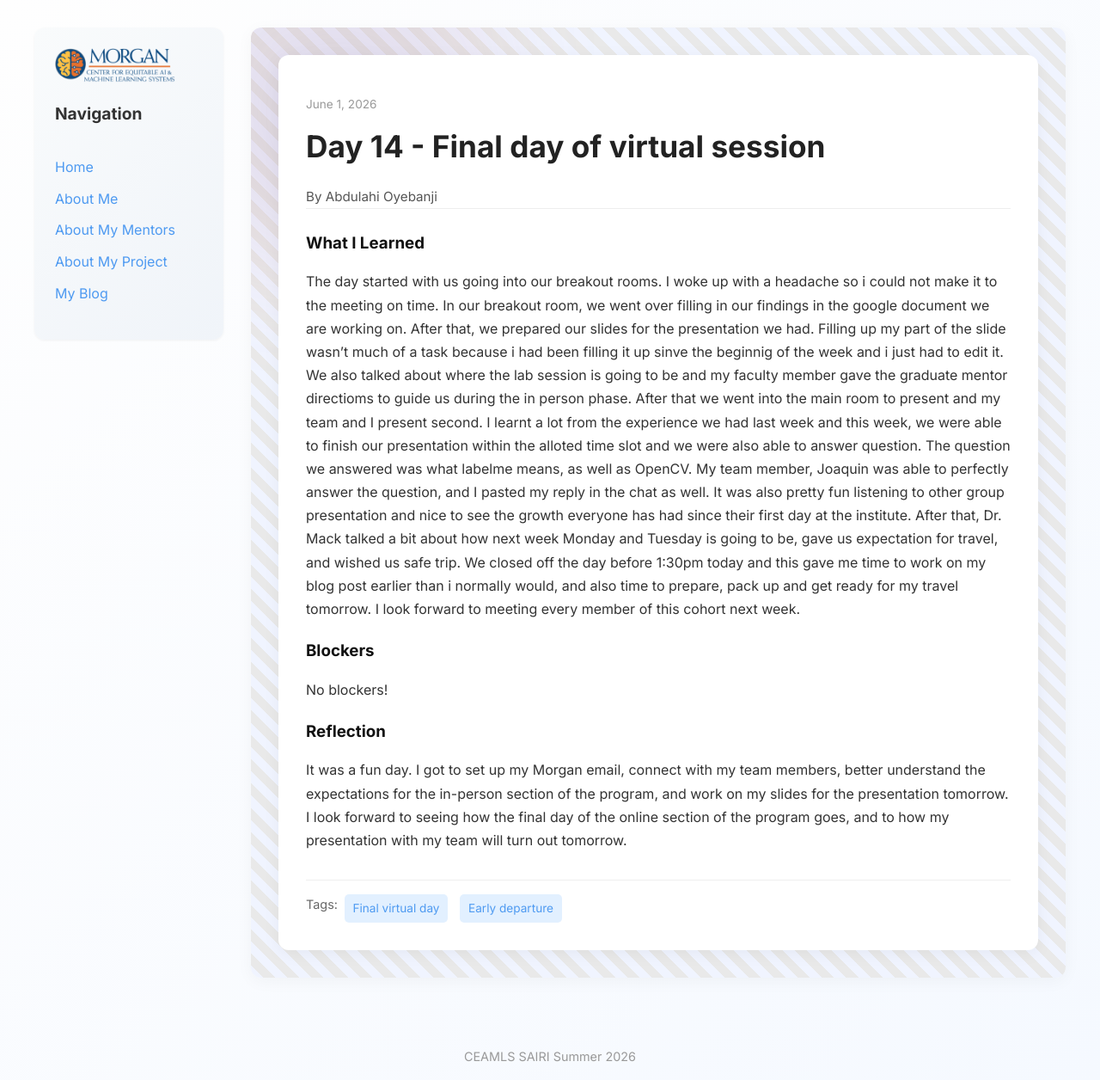
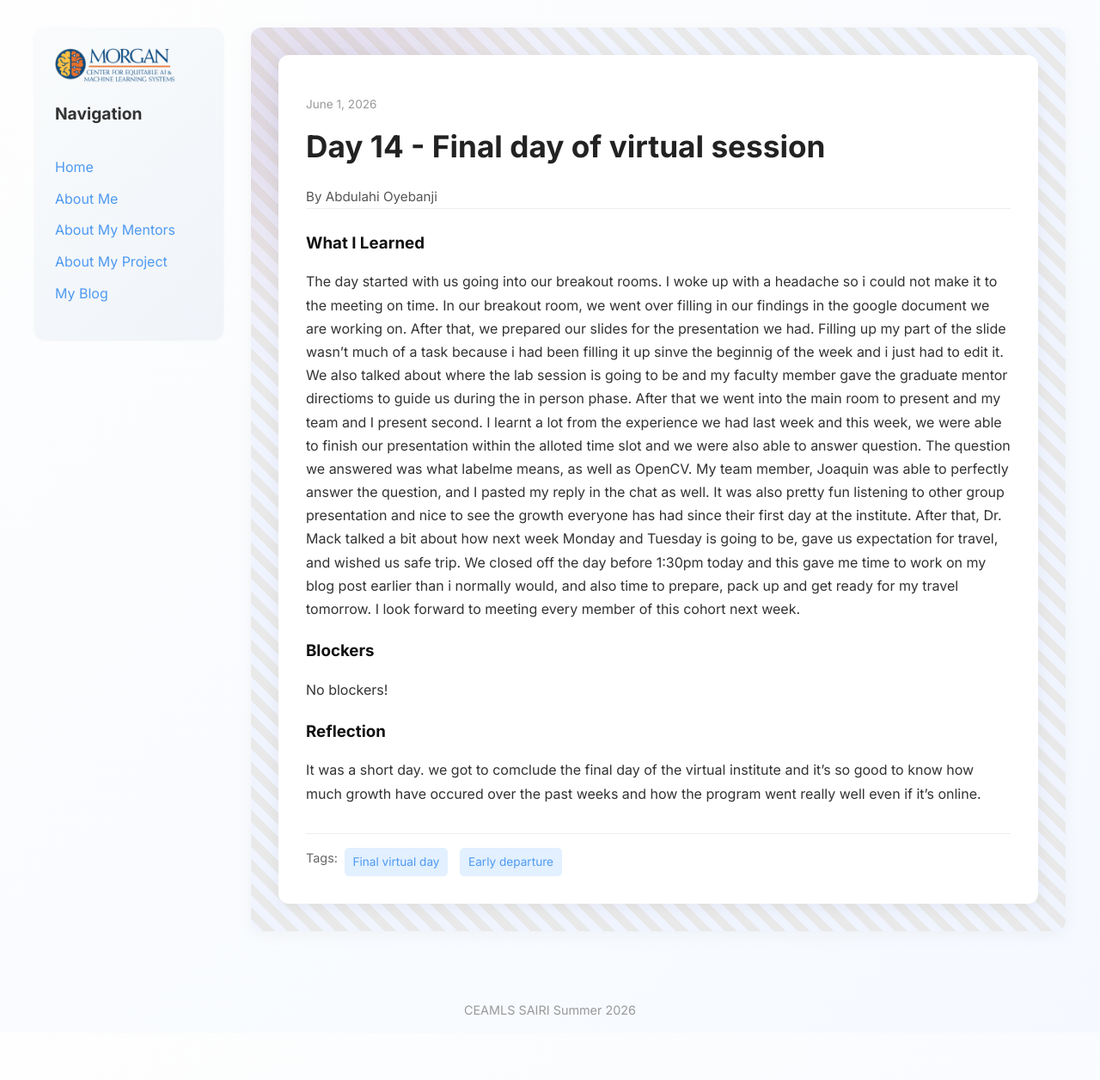
Before and after one commit to abdulahi-banji/abdulahi-banjiceamls26.github.io, a Jekyll site: the page built from _posts/2026-06-12-day-14.md, in a window 1280 px wide. Shown: the whole page at 86% size. Built offline with Jekyll 4.4.1, drawn with Linux system fonts in a browser that asks for light colours; after the commit the page ends 1201 px from its top, so only the background shows below that.

Commit message:
day 14 draft

```diff
--- a/_posts/2026-06-12-day-14.md
+++ b/_posts/2026-06-12-day-14.md
@@ -16,5 +16,5 @@ blockers: |
   No blockers!
 
 reflection: |
-  It was a fun day. I got to set up my Morgan email, connect with my team members, better understand the expectations for the in-person section of the program, and work on my slides for the presentation tomorrow. I look forward to seeing how the final day of the online section of the program goes, and to how my presentation with my team will turn out tomorrow.
+  It was a short day. we got to comclude the final day of the virtual institute and it's so good to know how much growth have occured over the past weeks and how the program went really well even if it's online.
 ---
```
